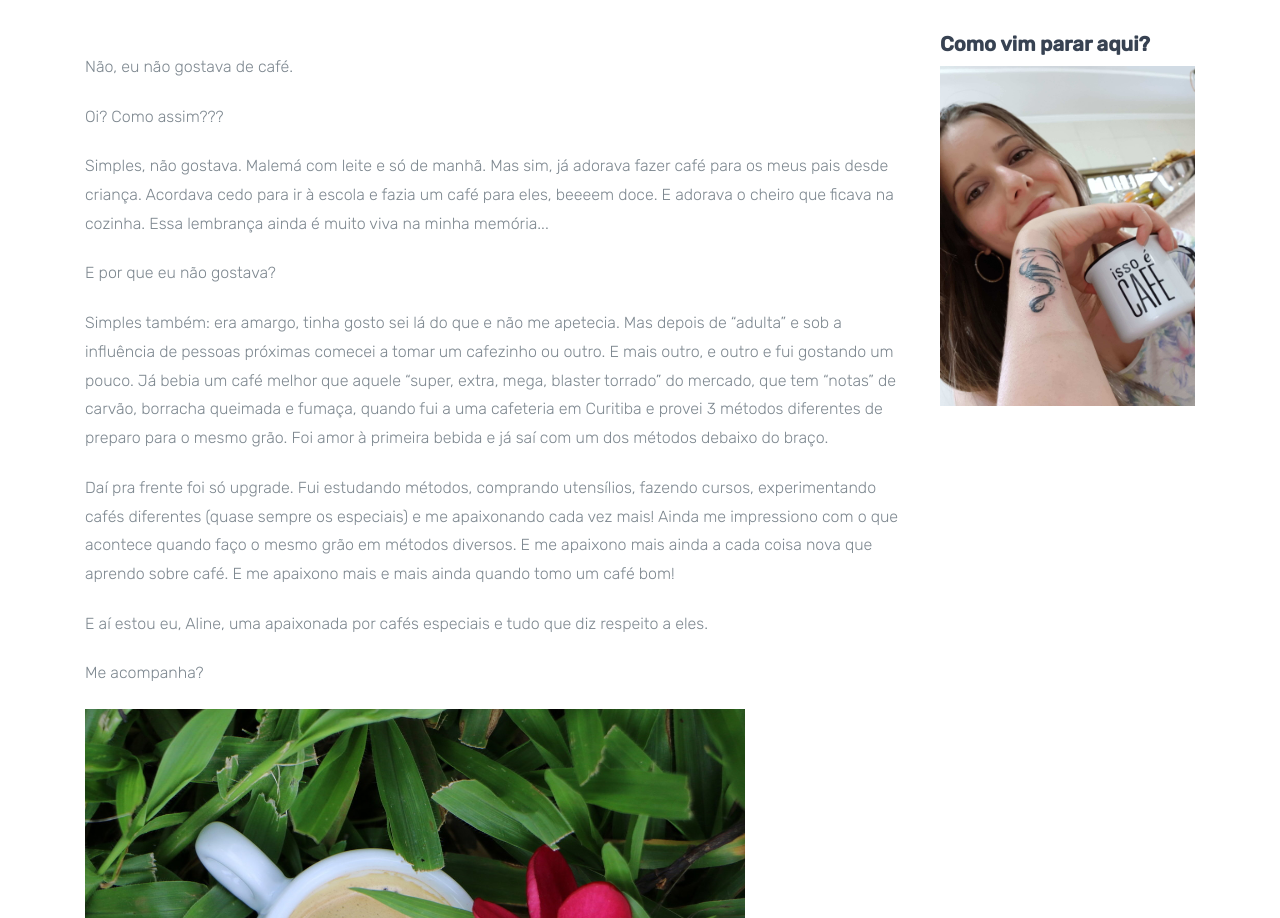
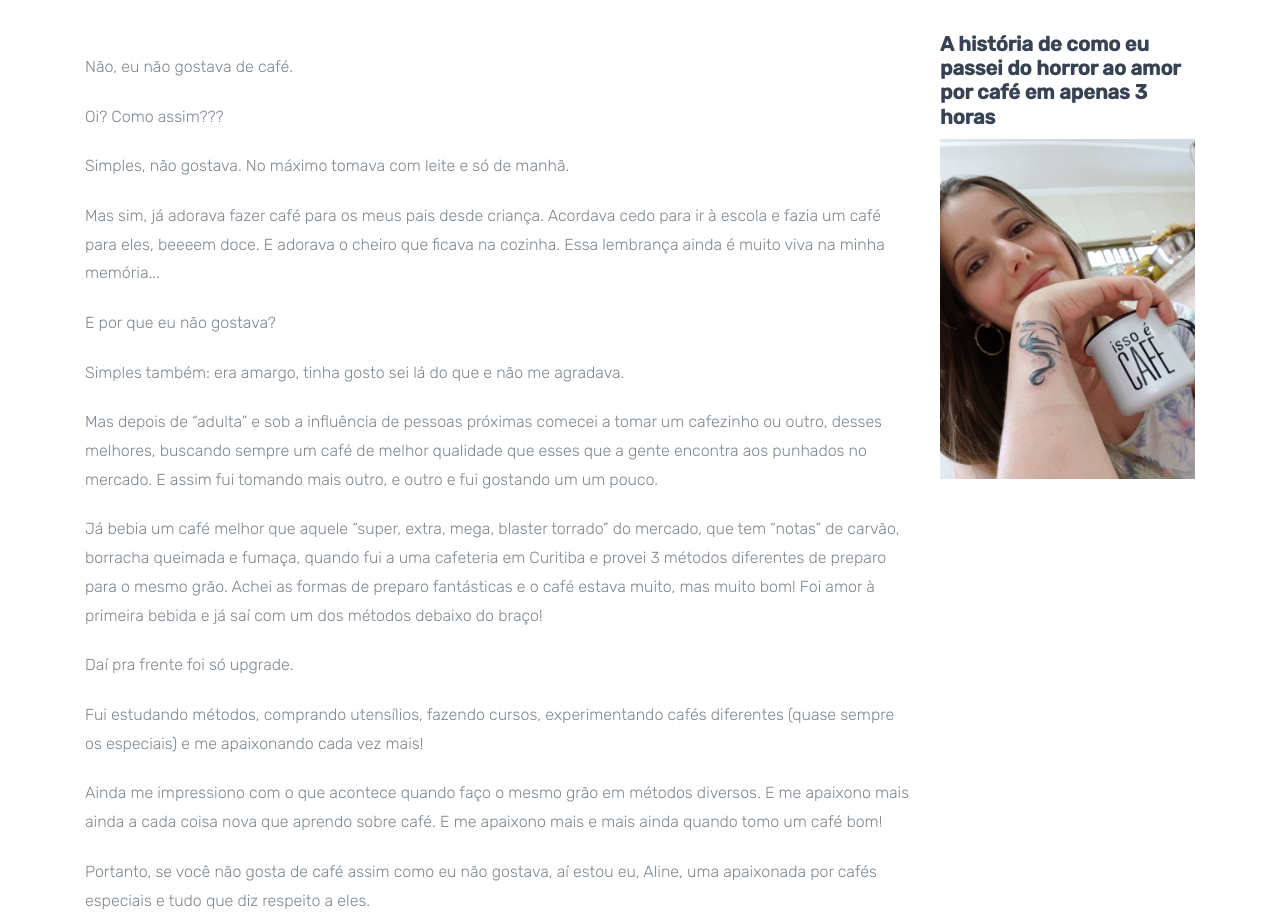
Before and after one commit to alinecarbonera/alinecarbonera, a website: page post/como-vim-parar-aqui.html in a window 1280 px wide. Shown: the part 909-1827 px from the top of the page. Drawn offline with Linux system fonts and the light colour scheme; files whose address does not match are found by name.

Commit message:
versao beta 1.0.10

```diff
--- a/post/como-vim-parar-aqui.html
+++ b/post/como-vim-parar-aqui.html
@@ -54,7 +54,7 @@
     <div class="container-fluid">
       <div class="row">
         <div class="col-md-7 probootstrap-intro-text">
-          <h1 class="probootstrap-animate">Como vim parar aqui?</h1>
+          <h1 class="probootstrap-animate">A história de como eu passei do horror ao amor por café em apenas 3 horas</h1>
           <div class="probootstrap-subtitle probootstrap-animate">
           </div>
         </div>
@@ -68,7 +68,7 @@
   <section id="next-section" class="probootstrap-section">
     <div class="container">
       <div class="col-md-3 col-md-push-9">
-          <h3><b>Como vim parar aqui?</b></h3>
+          <h3><b>A história de como eu passei do horror ao amor por café em apenas 3 horas</b></h3>
           <img src="../img/fotos/78.jpg" alt="" style="max-width: 100%;">
       </div>
       <div class="col-md-9 col-md-pull-3" style="margin-top: 50px;">
@@ -76,32 +76,28 @@
             Não, eu não gostava de café.
         </p>
         <p>Oi? Como assim???</p>
-        <p>Simples, não gostava. Malemá com leite e só de manhã.
-            Mas sim, já adorava fazer café para os meus pais desde criança. Acordava
-            cedo para ir à escola e fazia um café para eles, beeeem doce. E adorava o
-            cheiro que ficava na cozinha. Essa lembrança ainda é muito viva na minha
-            memória...
+        <p>Simples, não gostava. No máximo tomava com leite e só de manhã.</p>
+        <p>
+          Mas sim, já adorava fazer café para os meus pais desde criança. Acordava cedo para ir à escola e fazia um café para eles, beeeem doce. E adorava o cheiro que ficava na cozinha. Essa lembrança ainda é muito viva na minha memória...
         </p>
 
         <p>E por que eu não gostava?</p>
-        <p>Simples também: era amargo, tinha gosto sei lá do que e não me apetecia.
-            Mas depois de “adulta” e sob a influência de pessoas próximas comecei a
-            tomar um cafezinho ou outro. E mais outro, e outro e fui gostando um pouco.
-            Já bebia um café melhor que aquele “super, extra, mega, blaster torrado” do
-            mercado, que tem “notas” de carvão, borracha queimada e fumaça, quando fui
-            a uma cafeteria em Curitiba e provei 3 métodos diferentes de preparo para o
-            mesmo grão. Foi amor à primeira bebida e já saí com um dos métodos debaixo
-            do braço.
+        <p>Simples também: era amargo, tinha gosto sei lá do que e não me agradava.</p>
+        <p>
+          Mas depois de “adulta” e sob a influência de pessoas próximas comecei a tomar um cafezinho ou outro, desses melhores, buscando sempre um café de melhor qualidade que esses que a gente encontra aos punhados no mercado. E assim fui tomando mais outro, e outro e fui gostando um um pouco.
         </p>
-        <p> Daí pra frente foi só upgrade. Fui estudando métodos, comprando utensílios,
-            fazendo cursos, experimentando cafés diferentes (quase sempre os especiais)
-            e me apaixonando cada vez mais! Ainda me impressiono com o que acontece
-            quando faço o mesmo grão em métodos diversos. E me apaixono mais ainda a
-            cada coisa nova que aprendo sobre café. E me apaixono mais e mais ainda
-            quando tomo um café bom!
+        <p>
+          Já bebia um café melhor que aquele “super, extra, mega, blaster torrado” do mercado, que tem “notas” de carvão, borracha queimada e fumaça, quando fui a uma cafeteria em Curitiba e provei 3 métodos diferentes de preparo para o mesmo grão. Achei as formas de preparo fantásticas e o café estava muito, mas muito bom! Foi amor à primeira bebida e já saí com um dos métodos debaixo do braço!
         </p>
-        <p>E aí estou eu, Aline, uma apaixonada por cafés especiais e tudo que diz
-            respeito a eles.</p>
+        <p> Daí pra frente foi só upgrade. </p>
+        <p>Fui estudando métodos, comprando utensílios, fazendo cursos, experimentando cafés diferentes (quase sempre os especiais) e me apaixonando cada vez mais!
+        </p>
+        <p>
+          Ainda me impressiono com o que acontece quando faço o mesmo grão em métodos diversos. E me apaixono mais ainda a cada coisa nova que aprendo sobre café. E me apaixono mais e mais ainda quando tomo um café bom!
+        </p>
+
+
+        <p>Portanto, se você não gosta de café assim como eu não gostava, aí estou eu, Aline, uma apaixonada por cafés especiais e tudo que diz respeito a eles.</p>
 
         <p>Me acompanha? </p>
         <img src="../img/fotos/11.jpg" alt="" style="max-width: 80%;">
@@ -217,7 +213,7 @@
             <a href="post/como-vim-parar-aqui.html">
               <figure><img src="../img/fotos/78.jpg" alt="" class="img-responsive"></figure>
               <div class="text">
-              <h4>Como vim parar aqui?</h4>
+              <h4>A história de como eu passei do horror ao amor por café em apenas 3 horas</h4>
               <p>Não, eu não gostava de café.<br>
               Oi? Como assim???</p>
               </div>
```
Also changed, not shown: contact.html (+1 -1 lines), index.html (+2 -2 lines), portfolio.html (+1 -1 lines), postagens.html (+1 -1 lines), sobre.html (+1 -1 lines).
